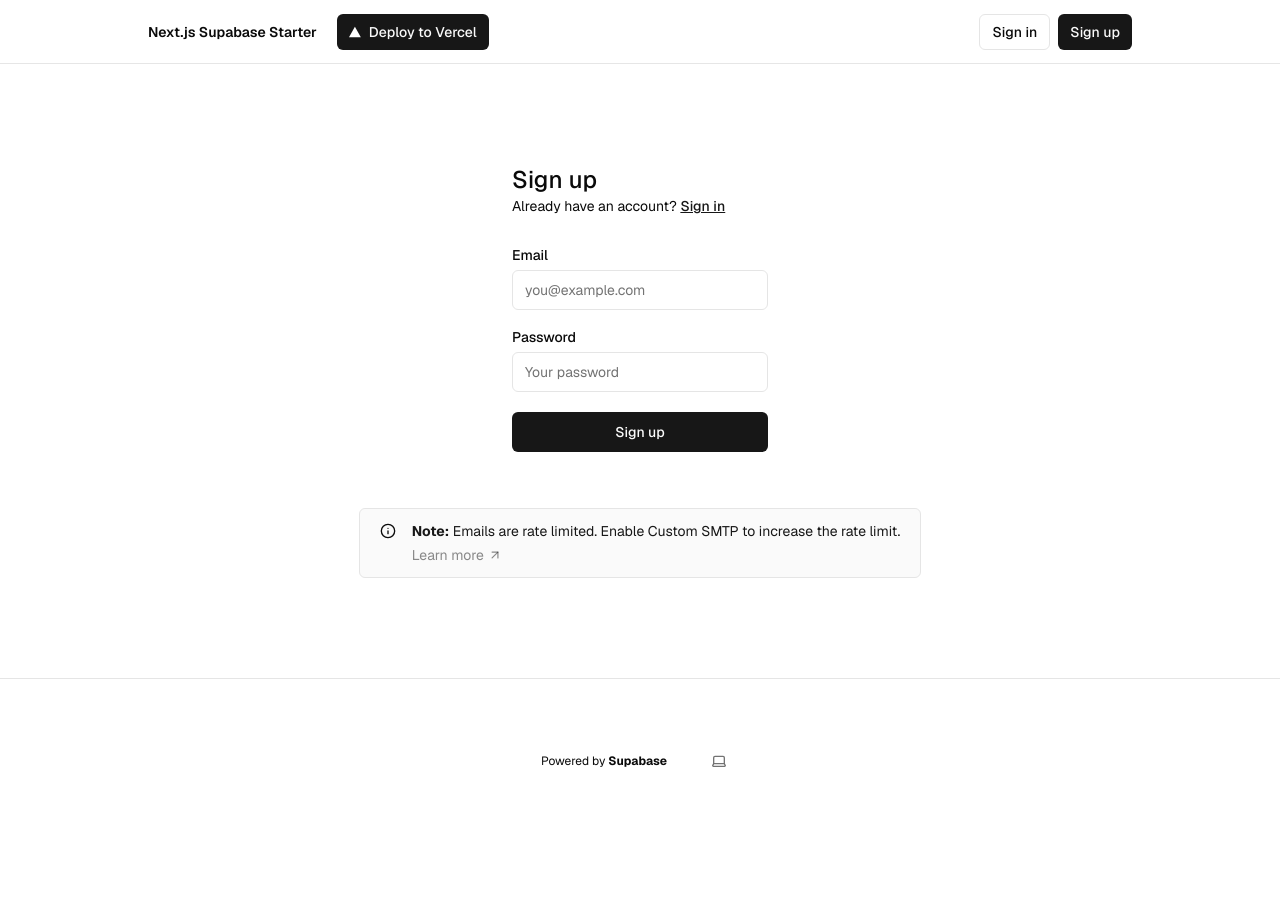
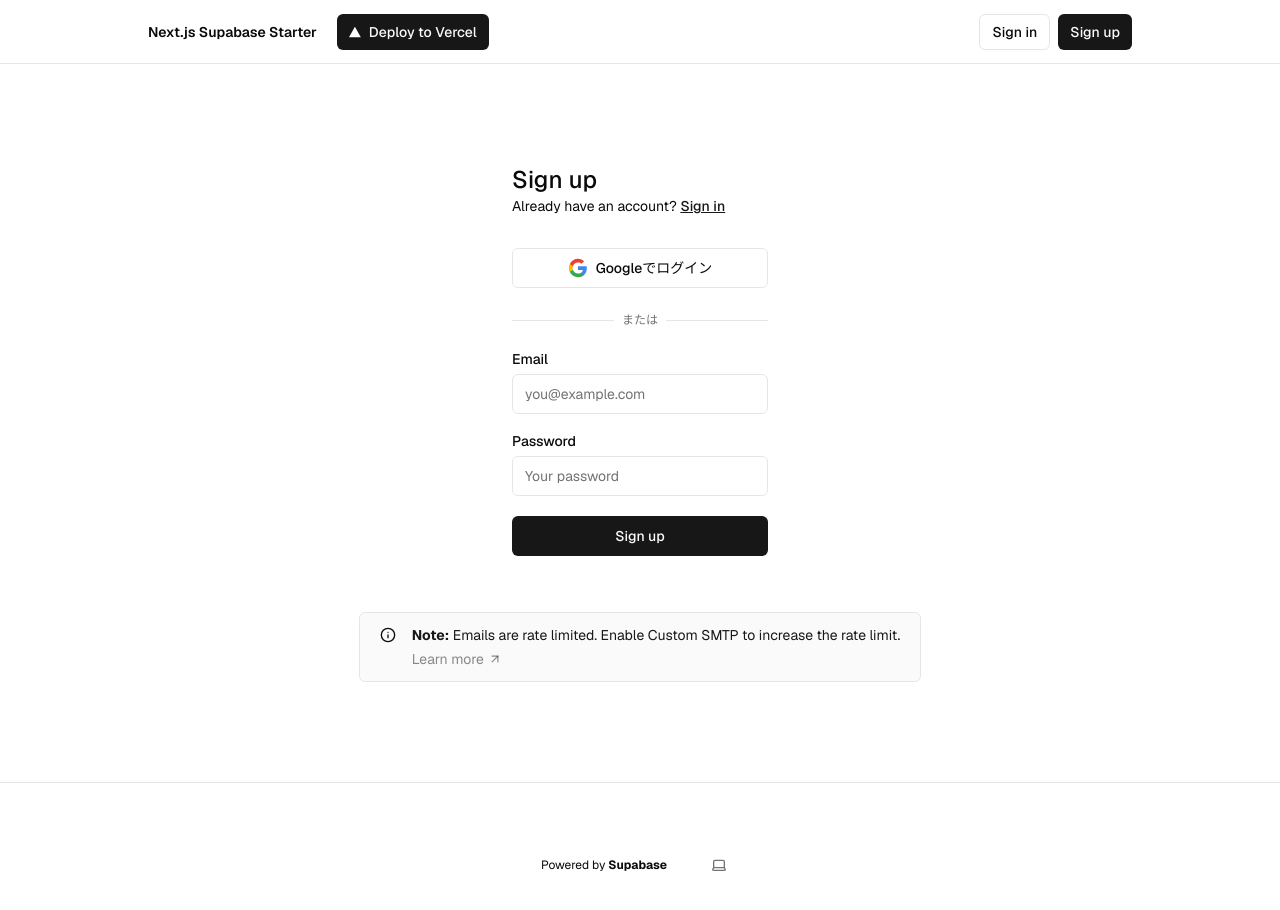
Before and after one commit to sifue/zeon, a Next.js app: page /sign-up in a window 1280 px wide. Shown: the top 910 px of the page. Before the commit the page ends 843 px from the top, so only its background shows below. Built offline with nearby package versions, Linux system fonts and the light colour scheme; no server answers.

Commit message:
Google認証への対応まで

```diff
--- a/app/(auth-pages)/sign-in/page.tsx
+++ b/app/(auth-pages)/sign-in/page.tsx
@@ -4,6 +4,7 @@ import { SubmitButton } from "@/components/submit-button";
 import { Input } from "@/components/ui/input";
 import { Label } from "@/components/ui/label";
 import Link from "next/link";
+import { GoogleAuthButton } from "@/components/google-auth-button";
 
 export default async function Login(props: { searchParams: Promise<Message> }) {
   const searchParams = await props.searchParams;
@@ -17,6 +18,17 @@ export default async function Login(props: { searchParams: Promise<Message> }) {
         </Link>
       </p>
       <div className="flex flex-col gap-2 [&>input]:mb-3 mt-8">
+        <GoogleAuthButton />
+
+        <div className="relative my-4">
+          <div className="absolute inset-0 flex items-center">
+            <span className="w-full border-t"></span>
+          </div>
+          <div className="relative flex justify-center text-xs uppercase">
+            <span className="bg-background px-2 text-muted-foreground">または</span>
+          </div>
+        </div>
+
         <Label htmlFor="email">Email</Label>
         <Input name="email" placeholder="you@example.com" required />
         <div className="flex justify-between items-center">
--- a/app/(auth-pages)/sign-up/page.tsx
+++ b/app/(auth-pages)/sign-up/page.tsx
@@ -5,6 +5,7 @@ import { Input } from "@/components/ui/input";
 import { Label } from "@/components/ui/label";
 import Link from "next/link";
 import { SmtpMessage } from "../smtp-message";
+import { GoogleAuthButton } from "@/components/google-auth-button";
 
 export default async function Signup(props: {
   searchParams: Promise<Message>;
@@ -29,6 +30,17 @@ export default async function Signup(props: {
           </Link>
         </p>
         <div className="flex flex-col gap-2 [&>input]:mb-3 mt-8">
+          <GoogleAuthButton />
+
+          <div className="relative my-4">
+            <div className="absolute inset-0 flex items-center">
+              <span className="w-full border-t"></span>
+            </div>
+            <div className="relative flex justify-center text-xs uppercase">
+              <span className="bg-background px-2 text-muted-foreground">または</span>
+            </div>
+          </div>
+
           <Label htmlFor="email">Email</Label>
           <Input name="email" placeholder="you@example.com" required />
           <Label htmlFor="password">Password</Label>
--- a/app/instruments/page.tsx
+++ b/app/instruments/page.tsx
@@ -2,7 +2,67 @@ import { createClient } from '@/utils/supabase/server';
 
 export default async function Instruments() {
   const supabase = await createClient();
-  const { data: instruments } = await supabase.from("instruments").select();
 
-  return <pre>{JSON.stringify(instruments, null, 2)}</pre>
+  // 認証状態を確認
+  const { data: { user }, error: authError } = await supabase.auth.getUser();
+
+  // 認証状態を表示
+  console.log('Auth state:', user ? 'Authenticated' : 'Not authenticated');
+  if (authError) {
+    console.error('Auth error:', authError);
+  }
+
+  // RLSポリシーを確認するために、認証状態に関わらずデータを取得
+  const { data: instruments, error } = await supabase.from("instruments").select();
+
+  if (error) {
+    console.error('Error fetching instruments:', error);
+    return (
+      <div>
+        <h1>エラーが発生しました</h1>
+        <p>詳細: {error.message}</p>
+        <p>コード: {error.code}</p>
+        <p>ヒント: {error.hint || 'なし'}</p>
+        <p>詳細: {error.details || 'なし'}</p>
+        <hr />
+        <h2>認証状態</h2>
+        <p>認証状態: {user ? '認証済み' : '未認証'}</p>
+        {authError && (
+          <div>
+            <p>認証エラー: {authError.message}</p>
+          </div>
+        )}
+      </div>
+    );
+  }
+
+  if (!instruments || instruments.length === 0) {
+    return (
+      <div>
+        <p>データがありません。</p>
+        <hr />
+        <h2>認証状態</h2>
+        <p>認証状態: {user ? '認証済み' : '未認証'}</p>
+        {authError && (
+          <div>
+            <p>認証エラー: {authError.message}</p>
+          </div>
+        )}
+      </div>
+    );
+  }
+
+  return (
+    <div>
+      <pre>{JSON.stringify(instruments, null, 2)}</pre>
+      <hr />
+      <h2>認証状態</h2>
+      <p>認証状態: {user ? '認証済み' : '未認証'}</p>
+      {authError && (
+        <div>
+          <p>認証エラー: {authError.message}</p>
+        </div>
+      )}
+    </div>
+  );
 }
--- a/app/layout.tsx
+++ b/app/layout.tsx
@@ -2,6 +2,7 @@ import DeployButton from "@/components/deploy-button";
 import { EnvVarWarning } from "@/components/env-var-warning";
 import HeaderAuth from "@/components/header-auth";
 import { ThemeSwitcher } from "@/components/theme-switcher";
+import { GoogleOneTap } from "@/components/google-one-tap";
 import { hasEnvVars } from "@/utils/supabase/check-env-vars";
 import { Geist } from "next/font/google";
 import { ThemeProvider } from "next-themes";
@@ -30,6 +31,9 @@ export default function RootLayout({
 }>) {
   return (
     <html lang="en" className={geistSans.className} suppressHydrationWarning>
+      <head>
+        <script src="https://accounts.google.com/gsi/client" async defer></script>
+      </head>
       <body className="bg-background text-foreground">
         <ThemeProvider
           attribute="class"
@@ -71,6 +75,7 @@ export default function RootLayout({
             </div>
           </main>
         </ThemeProvider>
+        <GoogleOneTap />
       </body>
     </html>
   );
--- /dev/null
+++ b/components/google-auth-button.tsx
@@ -0,0 +1,67 @@
+'use client';
+
+import { Button } from "@/components/ui/button";
+import { useRouter } from "next/navigation";
+import { createClient } from "@/utils/supabase/client";
+import { useState } from "react";
+
+export function GoogleAuthButton() {
+  const router = useRouter();
+  const [isLoading, setIsLoading] = useState(false);
+
+  const handleGoogleSignIn = async () => {
+    try {
+      setIsLoading(true);
+      const supabase = createClient();
+      const { error } = await supabase.auth.signInWithOAuth({
+        provider: 'google',
+        options: {
+          redirectTo: `${window.location.origin}/auth/callback`,
+        },
+      });
+
+      if (error) {
+        throw error;
+      }
+    } catch (error) {
+      console.error('Google認証エラー:', error);
+    } finally {
+      setIsLoading(false);
+    }
+  };
+
+  return (
+    <Button
+      variant="outline"
+      type="button"
+      disabled={isLoading}
+      onClick={handleGoogleSignIn}
+      className="w-full flex items-center justify-center gap-2"
+    >
+      {isLoading ? (
+        <div className="animate-spin h-4 w-4 border-2 border-current border-t-transparent rounded-full" />
+      ) : (
+        <svg width="20" height="20" viewBox="0 0 24 24">
+          <path
+            d="M22.56 12.25c0-.78-.07-1.53-.2-2.25H12v4.26h5.92c-.26 1.37-1.04 2.53-2.21 3.31v2.77h3.57c2.08-1.92 3.28-4.74 3.28-8.09z"
+            fill="#4285F4"
+          />
+          <path
+            d="M12 23c2.97 0 5.46-.98 7.28-2.66l-3.57-2.77c-.98.66-2.23 1.06-3.71 1.06-2.86 0-5.29-1.93-6.16-4.53H2.18v2.84C3.99 20.53 7.7 23 12 23z"
+            fill="#34A853"
+          />
+          <path
+            d="M5.84 14.09c-.22-.66-.35-1.36-.35-2.09s.13-1.43.35-2.09V7.07H2.18C1.43 8.55 1 10.22 1 12s.43 3.45 1.18 4.93l2.85-2.22.81-.62z"
+            fill="#FBBC05"
+          />
+          <path
+            d="M12 5.38c1.62 0 3.06.56 4.21 1.64l3.15-3.15C17.45 2.09 14.97 1 12 1 7.7 1 3.99 3.47 2.18 7.07l3.66 2.84c.87-2.6 3.3-4.53 6.16-4.53z"
+            fill="#EA4335"
+          />
+          <path d="M1 1h22v22H1z" fill="none" />
+        </svg>
+      )}
+      Googleでログイン
+    </Button>
+  );
+}
--- /dev/null
+++ b/components/google-one-tap.tsx
@@ -0,0 +1,52 @@
+'use client';
+
+import { useEffect } from 'react';
+import { createClient } from '@/utils/supabase/client';
+
+export function GoogleOneTap() {
+  useEffect(() => {
+    // 開発環境ではGoogle One Tapを無効化
+    if (process.env.NODE_ENV === 'development') {
+      console.log('開発環境ではGoogle One Tapは無効化されています');
+      return;
+    }
+
+    const handleCredentialResponse = async (response: google.CredentialResponse) => {
+      try {
+        const supabase = createClient();
+        const { data, error } = await supabase.auth.signInWithIdToken({
+          provider: 'google',
+          token: response.credential,
+        });
+
+        if (error) {
+          console.error('Google One Tap認証エラー:', error);
+        } else if (data?.user) {
+          window.location.href = '/protected';
+        }
+      } catch (error) {
+        console.error('Google One Tap処理エラー:', error);
+      }
+    };
+
+    // Google One Tapの初期化
+    if (typeof window !== 'undefined' && window.google) {
+      window.google.accounts.id.initialize({
+        client_id: process.env.NEXT_PUBLIC_GOOGLE_CLIENT_ID!,
+        callback: handleCredentialResponse,
+        auto_select: true,
+        cancel_on_tap_outside: false,
+      });
+
+      window.google.accounts.id.prompt();
+    }
+
+    return () => {
+      if (typeof window !== 'undefined' && window.google) {
+        window.google.accounts.id.cancel();
+      }
+    };
+  }, []);
+
+  return null;
+}
```
